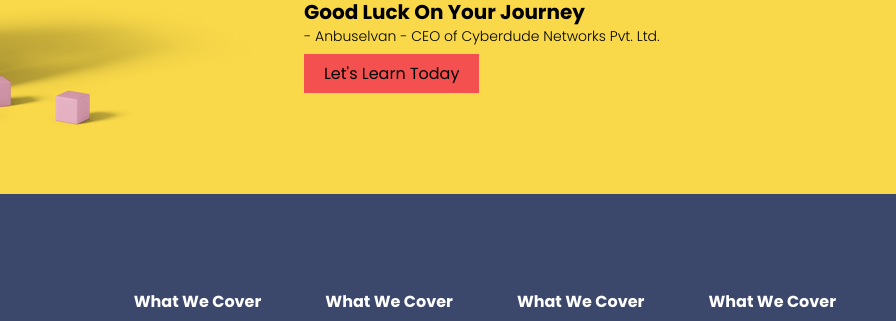
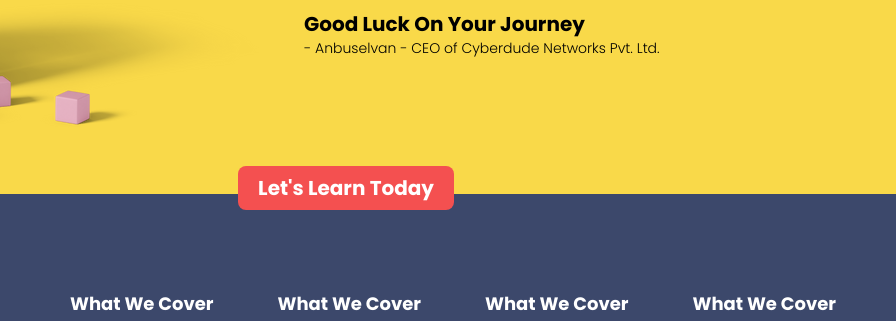
Before and after one commit to mshajid/cyberdude-live-session, a website built with Vite: page index.html in a window 1280 px wide. Shown: the part 2807-3128 px from the top of the page, 384-1280 px from the left. Built offline with nearby package versions, Linux system fonts and the light colour scheme.

Commit message:
Added float button

```diff
--- a/index.html
+++ b/index.html
@@ -149,7 +149,7 @@
       </section>
 
       <!-- ! Quote Section Starts Here -->
-      <section class="bg-[#F9D949] px-5 py-10">
+      <section class="bg-[#F9D949] px-5 py-10 relative">
         <div class="flex items-center justify-around">
           <div>
             <img src="./public/assets/little girl playing with cubes.png">
@@ -162,11 +162,10 @@
               <span class="text-xl font-bold">Good Luck On Your Journey</span>
               <span class="font-light text-sm">- Anbuselvan - CEO of Cyberdude Networks Pvt. Ltd.</span>
             </div>
-
-            <div>
-              <span class="px-5 py-2 bg-[#F45050]">Let's Learn Today</span>
-            </div>
           </div>
+        </div>
+        <div class="absolute right-[442px] py-5">
+          <span class="px-5 py-2 bg-[#F45050] text-xl font-bold text-white rounded-lg">Let's Learn Today</span>
         </div>
       </section>
 
@@ -188,7 +187,7 @@
           <div class="flex gap-x-16">
 
             <div class="text-white flex flex-col gap-y-2.5">
-              <h2 class="font-bold antialiased">What We Cover</h2>
+              <h2 class="font-bold antialiased text-lg">What We Cover</h2>
               <ul class="font-light">
                 <li>HTML</li>
                 <li>CSS</li>
@@ -202,7 +201,7 @@
             </div>
 
             <div class="text-white flex flex-col gap-y-2.5">
-              <h2 class="font-bold">What We Cover</h2>
+              <h2 class="font-bold text-lg">What We Cover</h2>
               <ul class="font-light">
                 <li>HTML</li>
                 <li>CSS</li>
@@ -216,7 +215,7 @@
             </div>
 
             <div class="text-white flex flex-col gap-y-2.5">
-              <h2 class="font-bold">What We Cover</h2>
+              <h2 class="font-bold text-lg">What We Cover</h2>
               <ul class="font-light">
                 <li>HTML</li>
                 <li>CSS</li>
@@ -230,7 +229,7 @@
             </div>
 
             <div class="text-white flex flex-col gap-y-2.5">
-              <h2 class="font-bold">What We Cover</h2>
+              <h2 class="font-bold text-lg">What We Cover</h2>
               <ul class="font-light">
                 <li>HTML</li>
                 <li>CSS</li>
```
